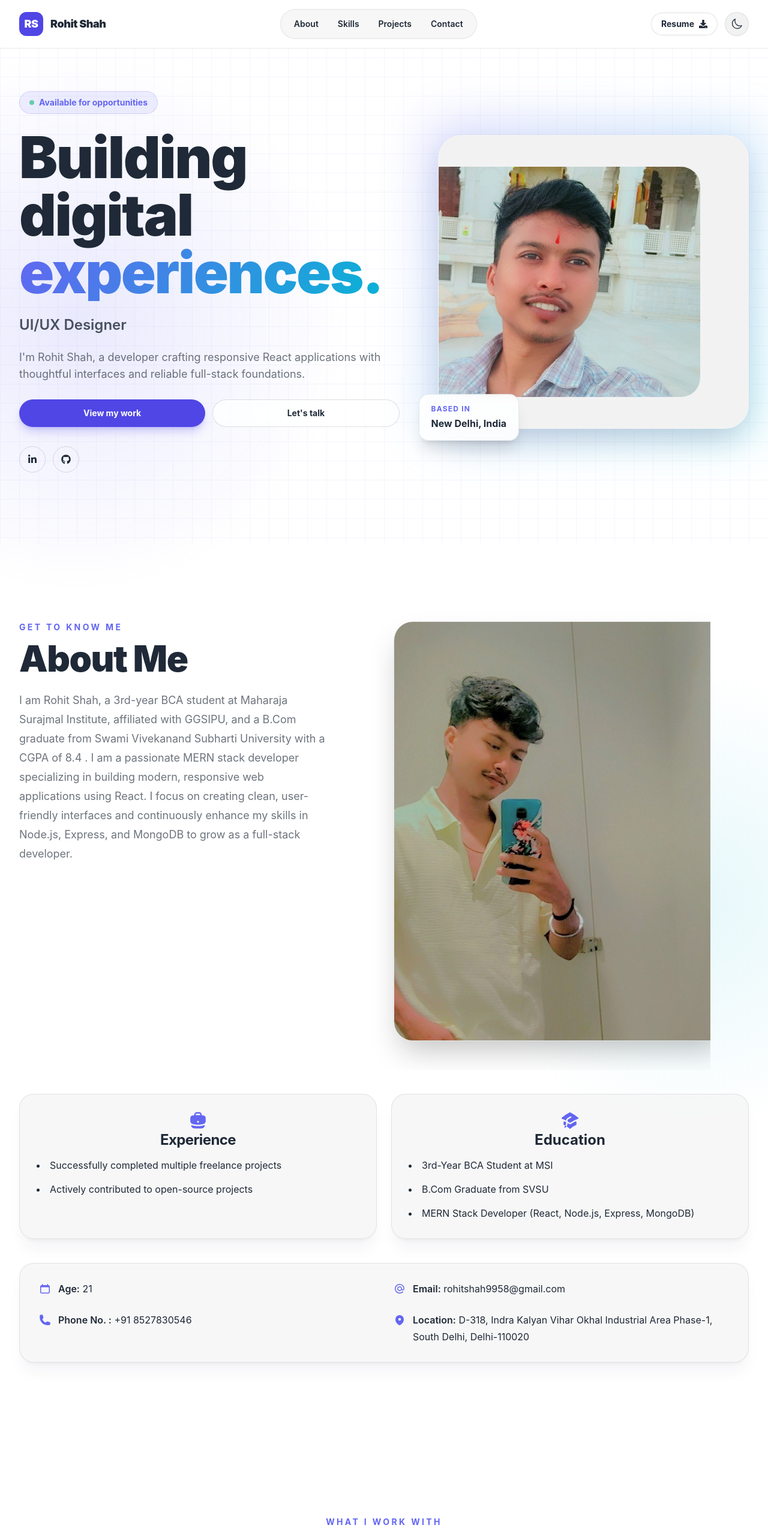
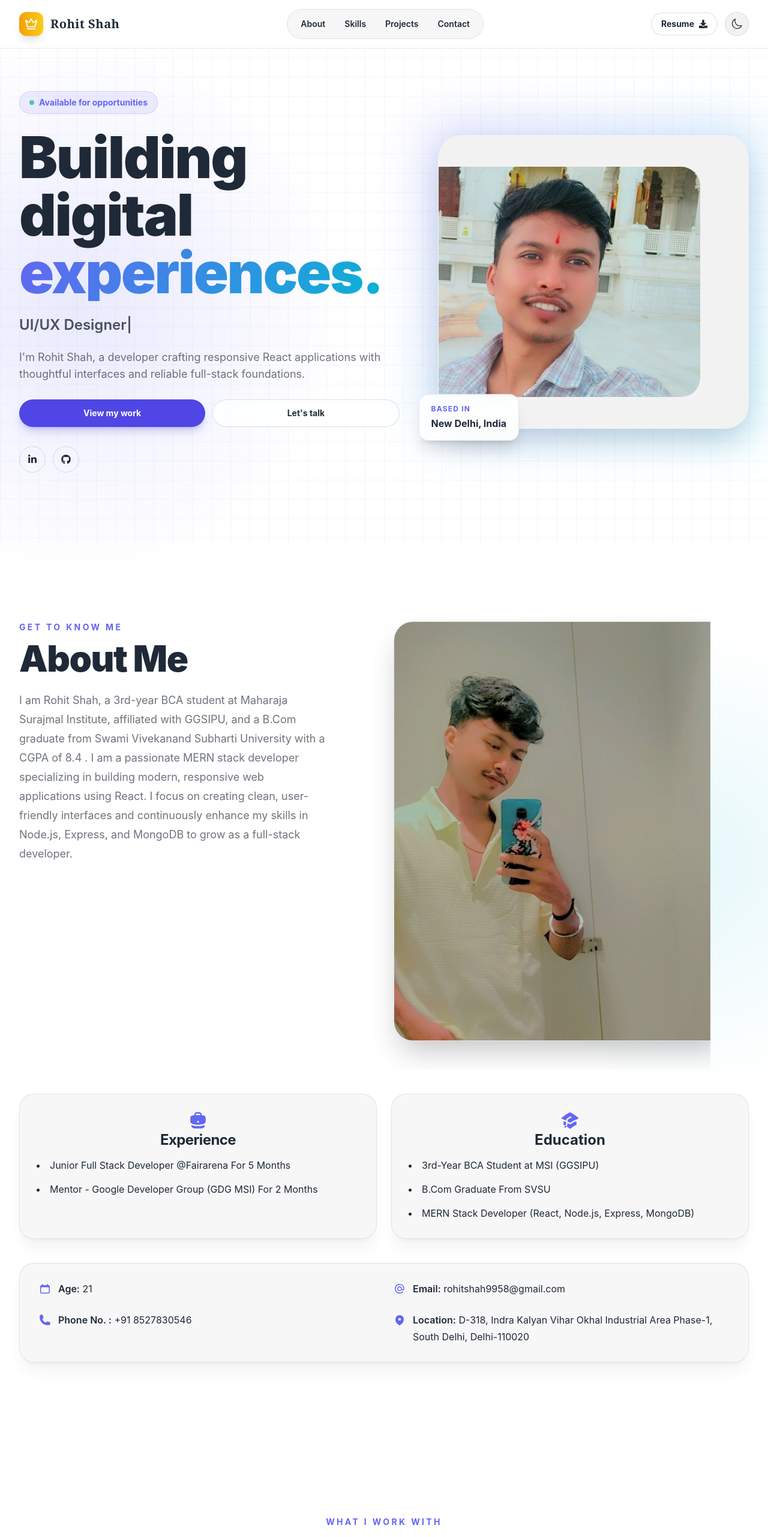
Before and after one commit to rohitshah012/Rohit-Shah-Portfolio, a React (Create React App) app: page / in a window 1280 px wide. Shown: the top 2563 px of the page at 60% size. Built offline with nearby package versions, Linux system fonts and the light colour scheme.

Commit message:
Experince added

```diff
--- a/package.json
+++ b/package.json
@@ -10,6 +10,7 @@
     "@tailwindcss/forms": "^0.5.7",
     "@vercel/analytics": "^2.0.1",
     "aos": "^2.3.4",
+    "lucide-react": "^1.17.0",
     "react": "^18.2.0",
     "react-dom": "^18.2.0",
     "react-icons": "^5.6.0",
--- a/src/components/About.js
+++ b/src/components/About.js
@@ -85,10 +85,10 @@ export default function About() {
                   Experience
                 </h2>
                 <p className="mt-3 list-item list-inside">
-                  Successfully completed multiple freelance projects
+                  Junior Full Stack Developer @Fairarena For 5 Months
                 </p>
                 <p className="mt-3 list-item list-inside">
-                  Actively contributed to open-source projects
+                  Mentor - Google Developer Group (GDG MSI) For 2 Months
                 </p>
 
               </div>
@@ -104,10 +104,10 @@ export default function About() {
                   Education
                 </h2>
                 <p className="mt-3 list-item list-inside">
-                  3rd-Year BCA Student at MSI
+                  3rd-Year BCA Student at MSI (GGSIPU)
                 </p>
                 <p className="mt-3 list-item list-inside">
-                  B.Com Graduate from SVSU
+                  B.Com Graduate From SVSU
                 </p>
                 <p className="mt-3 list-item list-inside">
                   MERN Stack Developer (React, Node.js, Express, MongoDB)
--- a/src/components/Contact.js
+++ b/src/components/Contact.js
@@ -34,7 +34,7 @@ export default function Contact() {
   };
 
   return (
-    <div className="py-16 sm:py-32" id="contact">
+    <div className="py-8 sm:py-16" id="contact">
       <div className="section-shell">
         <div className="mx-auto max-w-2xl text-center">
           <h2 className="section-kicker">Have a project in mind?</h2>
@@ -47,10 +47,10 @@ export default function Contact() {
           onSubmit={sendEmail}
           action=""
           method="POST"
-          className="surface-card mx-auto mt-8 max-w-2xl p-5 sm:mt-12 sm:p-10"
+          className="surface-card mx-auto mt-6 max-w-2xl p-4 sm:mt-8 sm:p-8"
           data-aos="fade-up"
         >
-          <div className="grid grid-cols-1 gap-x-8 gap-y-5 sm:grid-cols-2 sm:gap-y-6">
+          <div className="grid grid-cols-1 gap-x-6 gap-y-4 sm:grid-cols-2 sm:gap-y-5">
             <div>
               <label
                 htmlFor="first-name"
@@ -58,14 +58,14 @@ export default function Contact() {
               >
                 First name
               </label>
-              <div className="mt-2.5">
+              <div className="mt-1.5">
                 <input
                   type="text"
                   required
                   name="first-name"
                   id="first-name"
                   autoComplete="given-name"
-                  className="block w-full rounded-xl border-base-content/10 bg-base-100/60 px-4 py-3 text-current focus:border-indigo-500 focus:ring-indigo-500"
+                  className="block w-full rounded-xl border-base-content/10 bg-base-100/60 px-4 py-2 text-current focus:border-indigo-500 focus:ring-indigo-500"
                 />
               </div>
             </div>
@@ -76,14 +76,14 @@ export default function Contact() {
               >
                 Last name
               </label>
-              <div className="mt-2.5">
+              <div className="mt-1.5">
                 <input
                   type="text"
                   required
                   name="last-name"
                   id="last-name"
                   autoComplete="family-name"
-                  className="block w-full rounded-xl border-base-content/10 bg-base-100/60 px-4 py-3 text-current focus:border-indigo-500 focus:ring-indigo-500"
+                  className="block w-full rounded-xl border-base-content/10 bg-base-100/60 px-4 py-2 text-current focus:border-indigo-500 focus:ring-indigo-500"
                 />
               </div>
             </div>
@@ -94,14 +94,14 @@ export default function Contact() {
               >
                 Email
               </label>
-              <div className="mt-2.5">
+              <div className="mt-1.5">
                 <input
                   type="email"
                   required
                   name="email"
                   id="email"
                   autoComplete="email"
-                  className="block w-full rounded-xl border-base-content/10 bg-base-100/60 px-4 py-3 text-current focus:border-indigo-500 focus:ring-indigo-500"
+                  className="block w-full rounded-xl border-base-content/10 bg-base-100/60 px-4 py-2 text-current focus:border-indigo-500 focus:ring-indigo-500"
                 />
               </div>
             </div>
@@ -112,19 +112,19 @@ export default function Contact() {
               >
                 Message
               </label>
-              <div className="mt-2.5">
+              <div className="mt-1.5">
                 <textarea
                   name="message"
                   required
                   id="message"
-                  rows={4}
-                  className="block w-full rounded-xl border-base-content/10 bg-base-100/60 px-4 py-3 text-current focus:border-indigo-500 focus:ring-indigo-500"
+                  rows={3}
+                  className="block w-full rounded-xl border-base-content/10 bg-base-100/60 px-4 py-2 text-current focus:border-indigo-500 focus:ring-indigo-500"
                   defaultValue={""}
                 />
               </div>
             </div>
           </div>
-          <div className="mt-8">
+          <div className="mt-6">
             <button type="submit" className="primary-button w-full">
               Send message
             </button>
--- a/src/components/Hero.js
+++ b/src/components/Hero.js
@@ -12,6 +12,7 @@ import { TypeAnimation } from "react-type-animation";
 import AOS from "aos";
 import "aos/dist/aos.css";
 import dp from "../Assets/Images/dp.jpg";
+import { Crown } from "lucide-react";
 
 const navigation = [
   { name: "About", id: "about" },
@@ -55,15 +56,18 @@ export default function Hero() {
     <div className="grid-pattern min-h-screen">
       <header className="fixed inset-x-0 top-0 z-50 border-b border-base-content/10 bg-base-100/80 backdrop-blur-xl">
         <nav className="section-shell flex h-16 items-center justify-between sm:h-20">
-          <a
-            href="#top"
-            className="flex items-center gap-3 text-lg font-black tracking-tight"
-          >
-            <span className="flex h-10 w-10 items-center justify-center rounded-xl bg-indigo-600 text-white">
-              RS
-            </span>
-            <span className="hidden sm:block">Rohit Shah</span>
-          </a>
+      <a
+  href="#top"
+  className="flex items-center gap-3"
+>
+  <span className="flex h-10 w-10 items-center justify-center rounded-xl bg-gradient-to-r from-amber-500 to-yellow-400 text-white shadow-lg">
+    <Crown size={22} />
+  </span>
+
+  <span className="hidden sm:block text-xl font-extrabold tracking-wide font-serif">
+    Rohit Shah
+  </span>
+</a>
 
           <div className="hidden items-center rounded-full border border-base-content/10 bg-base-200/60 p-1.5 lg:flex">
             {navigation.map((item) => (
--- a/src/components/Projects.js
+++ b/src/components/Projects.js
@@ -2,10 +2,10 @@ import { useEffect, useState } from "react";
 import AOS from "aos";
 import "aos/dist/aos.css";
 import p1 from "../Assets/Images/project1.jpeg";
-import p2 from "../Assets/Images/sidcup2.png";
-import p3 from "../Assets/Images/netflix.png";
+// import p2 from "../Assets/Images/sidcup2.png";
+// import p3 from "../Assets/Images/netflix.png";
 import p4 from "../Assets/Images/myntra.png";
-import p5 from "../Assets/Images/petformate.png";
+// import p5 from "../Assets/Images/petformate.png";
 import p6 from "../Assets/Images/spotify.png";
 import p7 from "../Assets/Images/memegen.png";
 
@@ -20,50 +20,50 @@ const projects = [
     used: "ReactJS, TailwindCSS, DaisyUI, Email.js ",
     description: "A Personal Portfolio Website.",
   },
-  {
-    id: 2,
-    name: "Sidcup Golf Clone",
-    href: "https://rohitshah012.github.io/Sidcup-Family-Golf/",
-    imageSrc:
-      p2,
-    used: "HTML, CSS , JS",
-    description: "Golf website Clone.",
-  },
-  {
-    id: 3,
-    name: "Netflix Clone",
-    href: "https://rohitshah012.github.io/Netflix-Clone/",
-    imageSrc:
-     p3,
+  // {
+  //   id: 2,
+  //   name: "Sidcup Golf Clone",
+  //   href: "https://rohitshah012.github.io/Sidcup-Family-Golf/",
+  //   imageSrc:
+  //     p2,
+  //   used: "HTML, CSS , JS",
+  //   description: "Golf website Clone.",
+  // },
+  // {
+  //   id: 3,
+  //   name: "Netflix Clone",
+  //   href: "https://rohitshah012.github.io/Netflix-Clone/",
+  //   imageSrc:
+  //    p3,
 
-    used: "HTML, CSS , JS",
-    description: " Online Movie & Series Streaming Platform.",
-  },
+  //   used: "HTML, CSS , JS",
+  //   description: " Online Movie & Series Streaming Platform.",
+  // },
   {
     id: 4,
     name: "Myntra Clone",
     href: "https://rohitshah012.github.io/Myntra-clone/",
     imageSrc:
      p4,
-    used: "HTML, CSS , JS , API Integration",
+    used: "JavaScript Application",
     description: "E-Commerce Application.",
   },
-  {
-    id: 5,
-    name: "Pet4Mate",
-    href: "https://rohitshah012.github.io/Pets4Mate/",
-    imageSrc:
-     p5,
-    used: "JavaScript",
-    description: "Web app for Pet Owner to find perfect mating pet",
-  },
+  // {
+  //   id: 5,
+  //   name: "Pet4Mate",
+  //   href: "https://rohitshah012.github.io/Pets4Mate/",
+  //   imageSrc:
+  //    p5,
+  //   used: "JavaScript Application",
+  //   description: "Web app for Pet Owner to find perfect mating pet",
+  // },
   {
     id: 6,
     name: "Spotify - Online Music Player",
     href: "https://rohitshah012.github.io/spotify/",
     imageSrc:
      p6,
-    used: "JavaScript",
+    used: "JavaScript Application",
     description: "Funcional Music Player",
   },
   {
```
Also changed, not shown: 1 other file (tests, documents, lock files or other folders).
